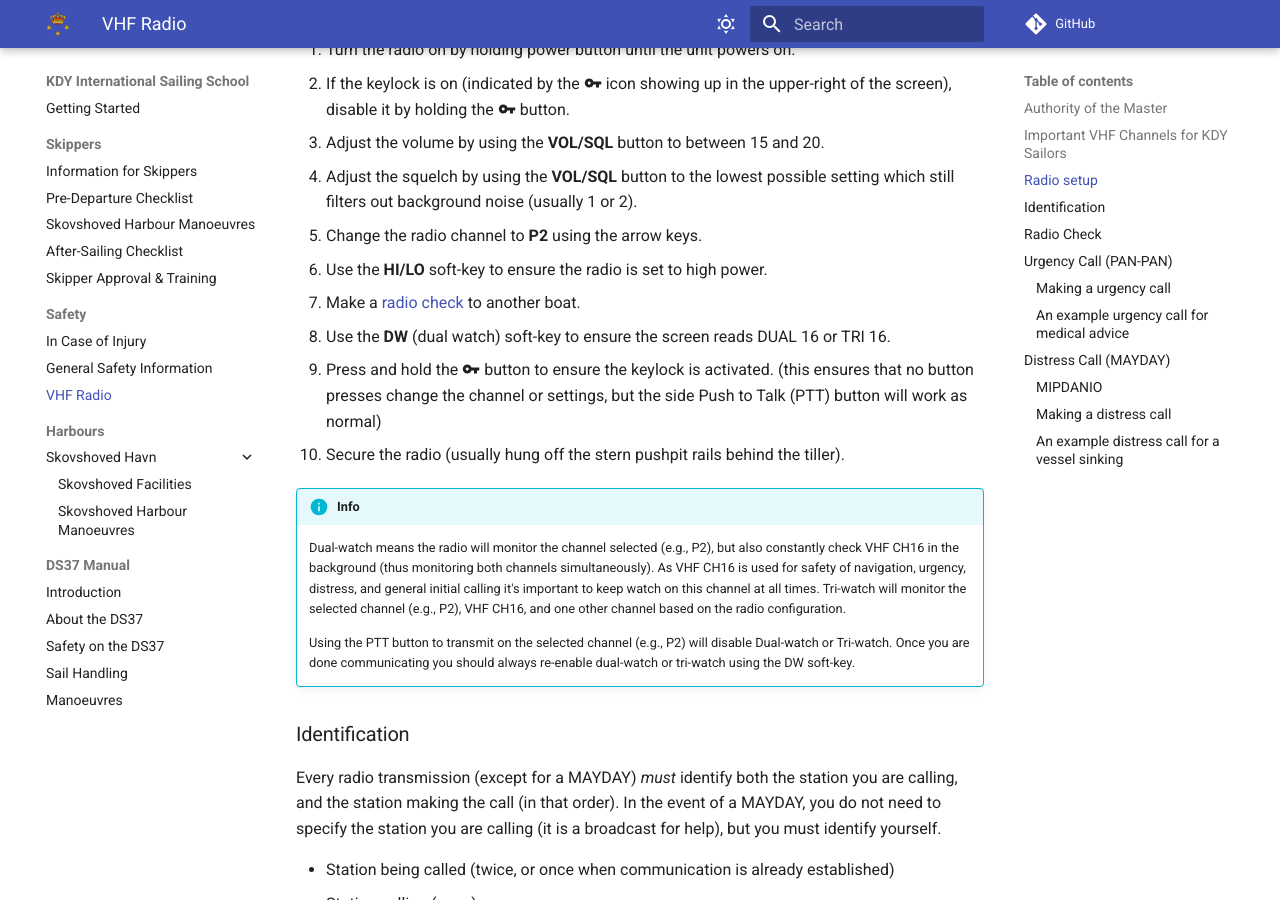
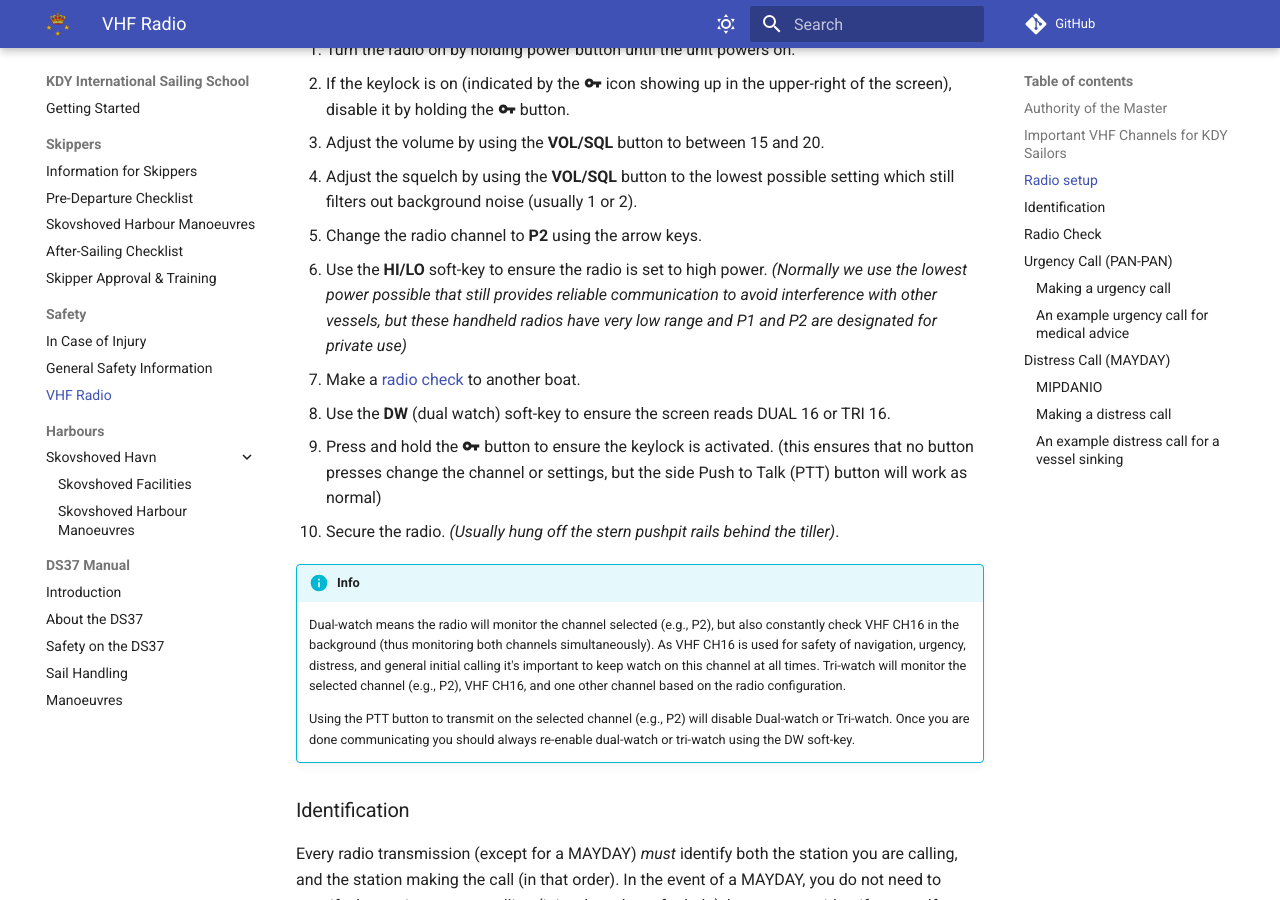
Before and after one commit to x123/kdy-iss, an MkDocs documentation site: the page built from docs/vhf-radio.md, in a window 1280 px wide and 900 px high, scrolled down 901 px. Built offline with MkDocs 1.6.1 and Material for MkDocs 9.7.7, drawn with Linux system fonts in a browser that asks for light colours; comment, search, counter and statistics services are not loaded.

Commit message:
high power explainer

```diff
--- a/docs/vhf-radio.md
+++ b/docs/vhf-radio.md
@@ -36,14 +36,17 @@ overboard).
    setting which still filters out background noise (usually 1 or 2).
 5. Change the radio channel to **P2** using the arrow keys.
 6. Use the **HI/LO** soft-key to ensure the radio is set to high power.
+   *(Normally we use the lowest power possible that still provides reliable
+   communication to avoid interference with other vessels, but these handheld
+   radios have very low range and P1 and P2 are designated for private use)*
 7. Make a [radio check](#radio-check) to another boat.
 8. Use the **DW** (dual watch) soft-key to ensure the screen reads DUAL 16 or
    TRI 16.
 9. Press and hold the :material-key: button to ensure the keylock is activated.
    (this ensures that no button presses change the channel or settings, but the
    side Push to Talk (PTT) button will work as normal)
-10. Secure the radio (usually hung off the stern pushpit rails behind the
-    tiller).
+10. Secure the radio. *(Usually hung off the stern pushpit rails behind the
+    tiller)*.
 
 !!! Info
 
```
